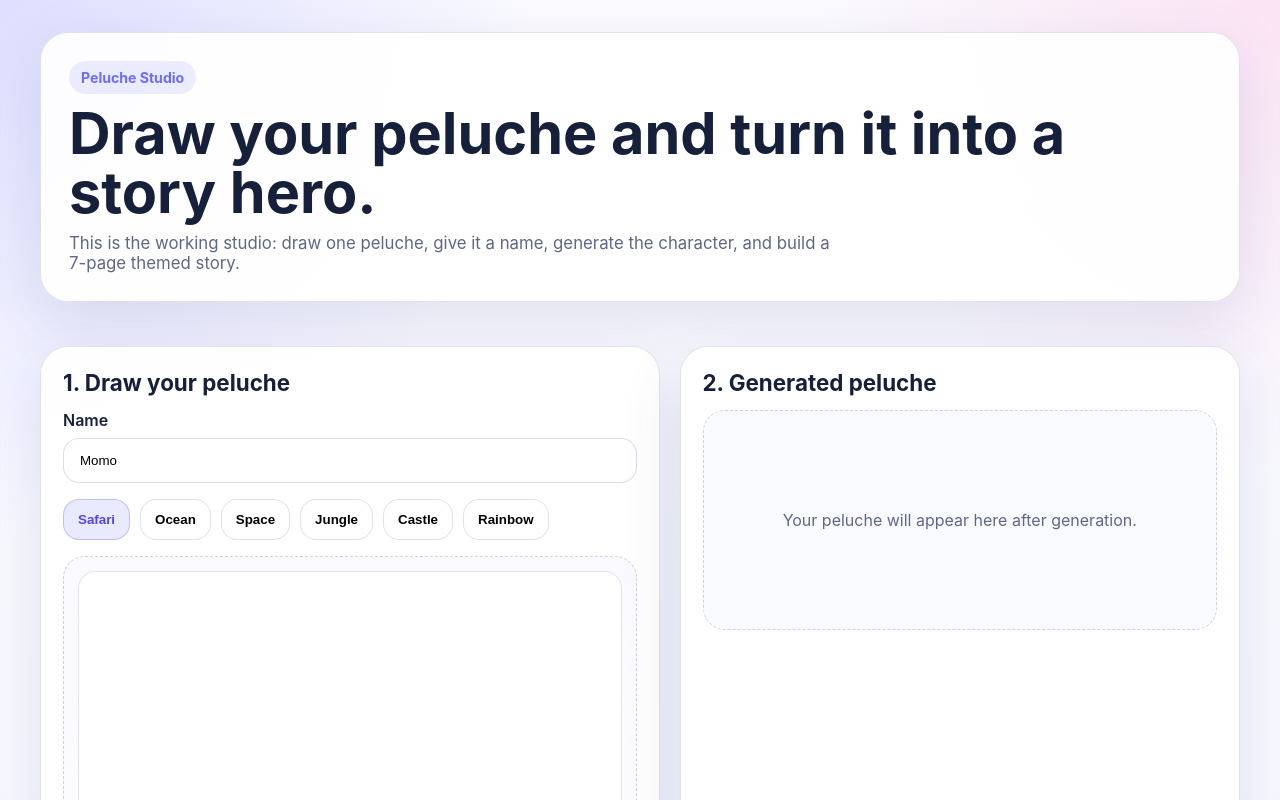
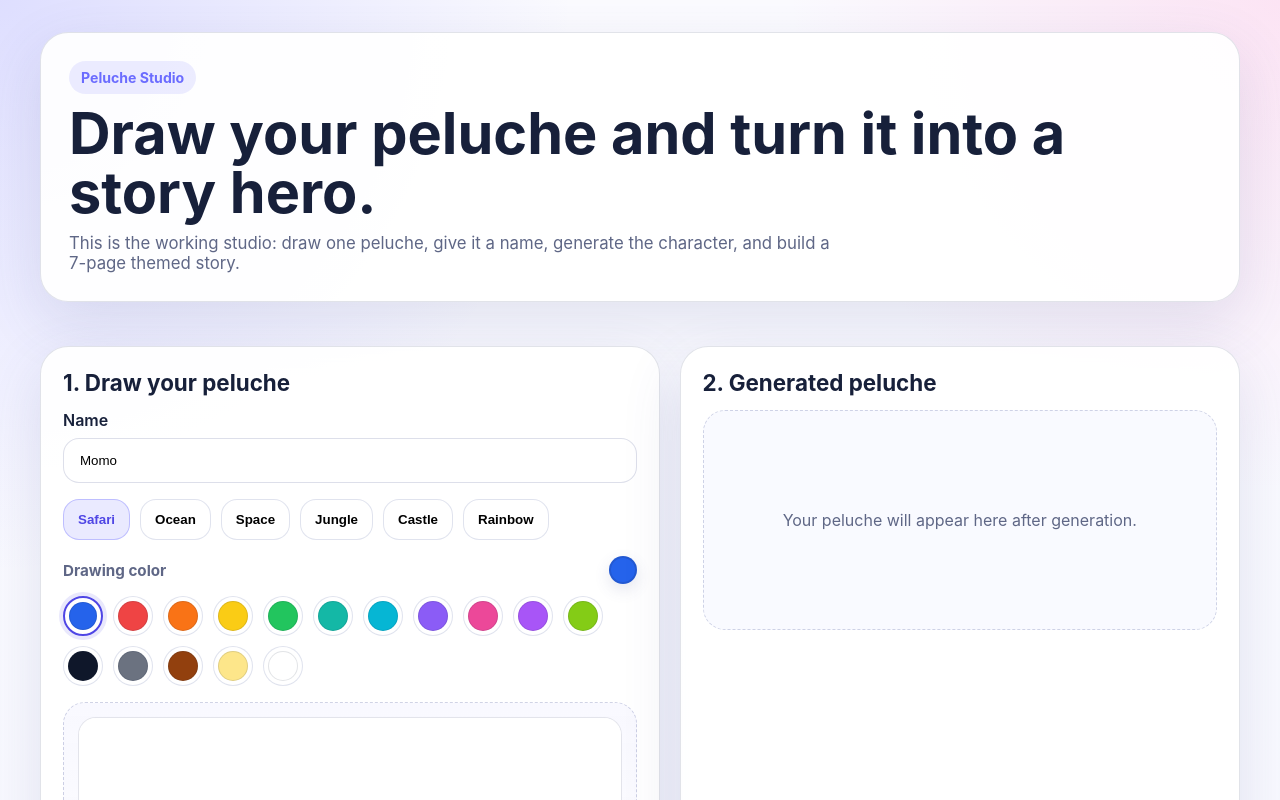
Before and after one commit to mimivanassche/Peluche, a Next.js app: page /studio in a window 1280 px wide. Shown: the top 800 px of the page. Built offline with nearby package versions, Linux system fonts and the light colour scheme.

Commit message:
Add more drawing colors to Peluche studio

```diff
--- a/app/studio/page.tsx
+++ b/app/studio/page.tsx
@@ -24,6 +24,24 @@ type StoryData = {
 };
 
 const THEMES = ['Safari', 'Ocean', 'Space', 'Jungle', 'Castle', 'Rainbow'] as const;
+const COLORS = [
+  '#2563eb',
+  '#ef4444',
+  '#f97316',
+  '#facc15',
+  '#22c55e',
+  '#14b8a6',
+  '#06b6d4',
+  '#8b5cf6',
+  '#ec4899',
+  '#a855f7',
+  '#84cc16',
+  '#0f172a',
+  '#6b7280',
+  '#92400e',
+  '#fde68a',
+  '#ffffff',
+] as const;
 const CANVAS_WIDTH = 900;
 const CANVAS_HEIGHT = 620;
 
@@ -35,6 +53,7 @@ export default function StudioPage() {
 
   const [name, setName] = useState('Momo');
   const [theme, setTheme] = useState<(typeof THEMES)[number]>('Safari');
+  const [selectedColor, setSelectedColor] = useState<(typeof COLORS)[number]>('#2563eb');
   const [peluche, setPeluche] = useState<PelucheData | null>(null);
   const [story, setStory] = useState<StoryData | null>(null);
   const [error, setError] = useState<string>('');
@@ -54,10 +73,10 @@ export default function StudioPage() {
     ctx.fillRect(0, 0, canvas.width, canvas.height);
     ctx.lineCap = 'round';
     ctx.lineJoin = 'round';
-    ctx.strokeStyle = '#2563eb';
+    ctx.strokeStyle = selectedColor;
     ctx.lineWidth = 10;
     hasDrawingRef.current = false;
-  }, []);
+  }, [selectedColor]);
 
   useEffect(() => {
     prepareCanvas();
@@ -84,13 +103,15 @@ export default function StudioPage() {
       drawingRef.current = true;
       const point = getPoint(event);
       lastPointRef.current = point;
+      ctx.strokeStyle = selectedColor;
+      ctx.lineWidth = 10;
       ctx.beginPath();
       ctx.moveTo(point.x, point.y);
       ctx.lineTo(point.x + 0.1, point.y + 0.1);
       ctx.stroke();
       hasDrawingRef.current = true;
     },
-    [getPoint],
+    [getPoint, selectedColor],
   );
 
   const handlePointerMove = useCallback(
@@ -102,6 +123,8 @@ export default function StudioPage() {
 
       const point = getPoint(event);
       const lastPoint = lastPointRef.current ?? point;
+      ctx.strokeStyle = selectedColor;
+      ctx.lineWidth = 10;
       ctx.beginPath();
       ctx.moveTo(lastPoint.x, lastPoint.y);
       ctx.lineTo(point.x, point.y);
@@ -109,7 +132,7 @@ export default function StudioPage() {
       lastPointRef.current = point;
       hasDrawingRef.current = true;
     },
-    [getPoint],
+    [getPoint, selectedColor],
   );
 
   const stopDrawing = useCallback((event?: React.PointerEvent<HTMLCanvasElement>) => {
@@ -216,6 +239,27 @@ export default function StudioPage() {
             ))}
           </div>
 
+          <div className={styles.colorPickerBlock}>
+            <div className={styles.colorLabelRow}>
+              <span className={styles.colorLabel}>Drawing color</span>
+              <span className={styles.colorPreview} style={{ backgroundColor: selectedColor }} />
+            </div>
+            <div className={styles.swatchRow}>
+              {COLORS.map((color) => (
+                <button
+                  key={color}
+                  type="button"
+                  className={color === selectedColor ? styles.swatchActive : styles.swatchButton}
+                  onClick={() => setSelectedColor(color)}
+                  aria-label={`Choose color ${color}`}
+                  title={color}
+                >
+                  <span className={styles.swatchInner} style={{ backgroundColor: color }} />
+                </button>
+              ))}
+            </div>
+          </div>
+
           <div className={styles.canvasWrap}>
             <canvas
               ref={canvasRef}
--- a/app/studio/studio.module.css
+++ b/app/studio/studio.module.css
@@ -99,6 +99,64 @@
   background: rgba(107, 108, 255, 0.14);
   color: #4f46e5;
   border: 1px solid rgba(107, 108, 255, 0.35);
+}
+
+.colorPickerBlock {
+  margin-top: 16px;
+  display: grid;
+  gap: 12px;
+}
+
+.colorLabelRow {
+  display: flex;
+  justify-content: space-between;
+  align-items: center;
+  gap: 12px;
+}
+
+.colorLabel {
+  color: #5f6786;
+  font-size: 0.95rem;
+  font-weight: 700;
+}
+
+.colorPreview {
+  width: 28px;
+  height: 28px;
+  border-radius: 999px;
+  border: 2px solid rgba(23, 32, 58, 0.14);
+  box-shadow: 0 6px 16px rgba(71, 79, 140, 0.14);
+}
+
+.swatchRow {
+  display: flex;
+  flex-wrap: wrap;
+  gap: 10px;
+}
+
+.swatchButton,
+.swatchActive {
+  width: 40px;
+  height: 40px;
+  padding: 4px;
+  border-radius: 999px;
+  border: 1px solid rgba(87, 99, 160, 0.18);
+  background: rgba(255, 255, 255, 0.96);
+  display: inline-flex;
+  align-items: center;
+  justify-content: center;
+}
+
+.swatchActive {
+  border: 2px solid #4f46e5;
+  box-shadow: 0 0 0 4px rgba(79, 70, 229, 0.12);
+}
+
+.swatchInner {
+  width: 100%;
+  height: 100%;
+  border-radius: 999px;
+  border: 1px solid rgba(23, 32, 58, 0.12);
 }
 
 .canvasWrap {
```
